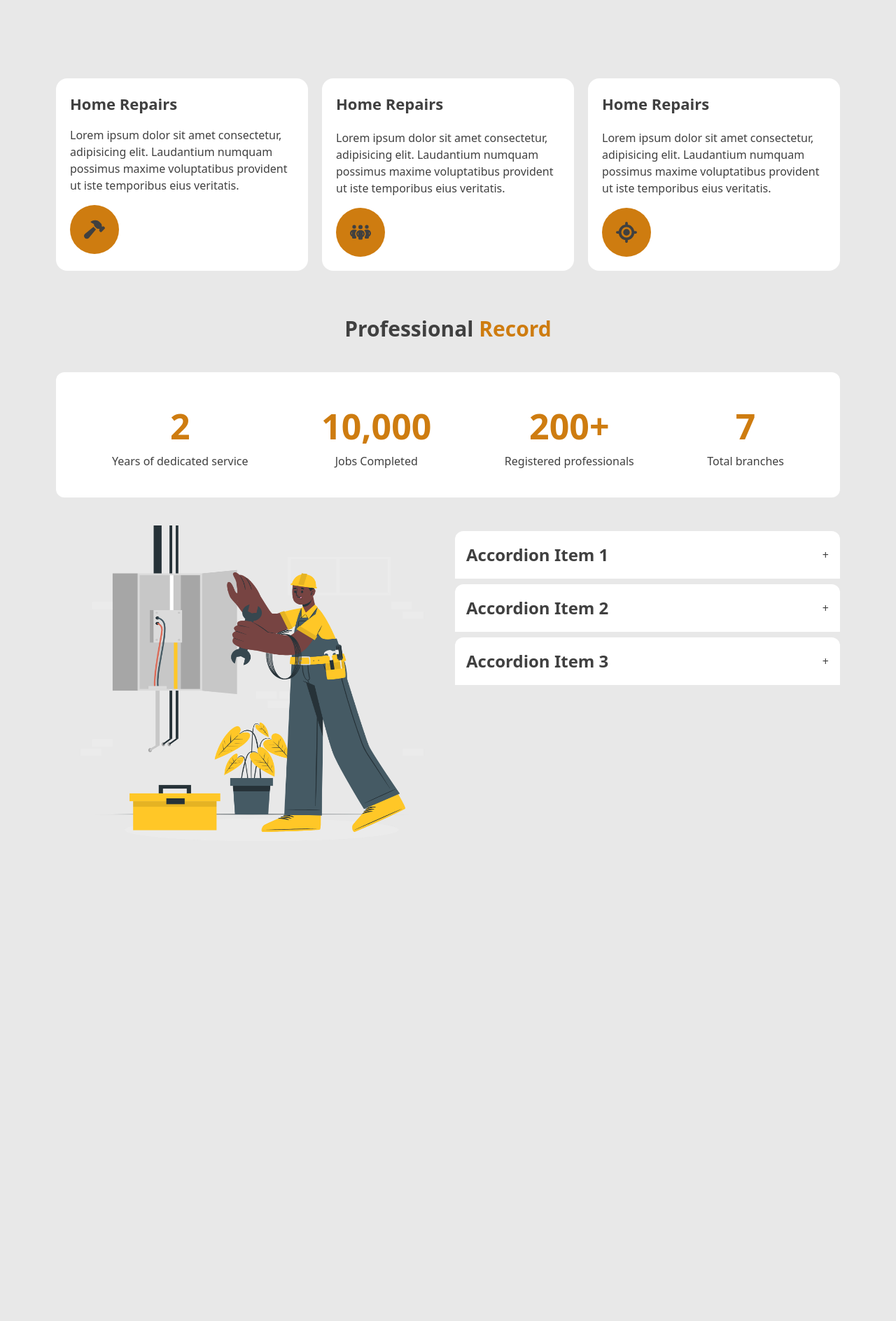
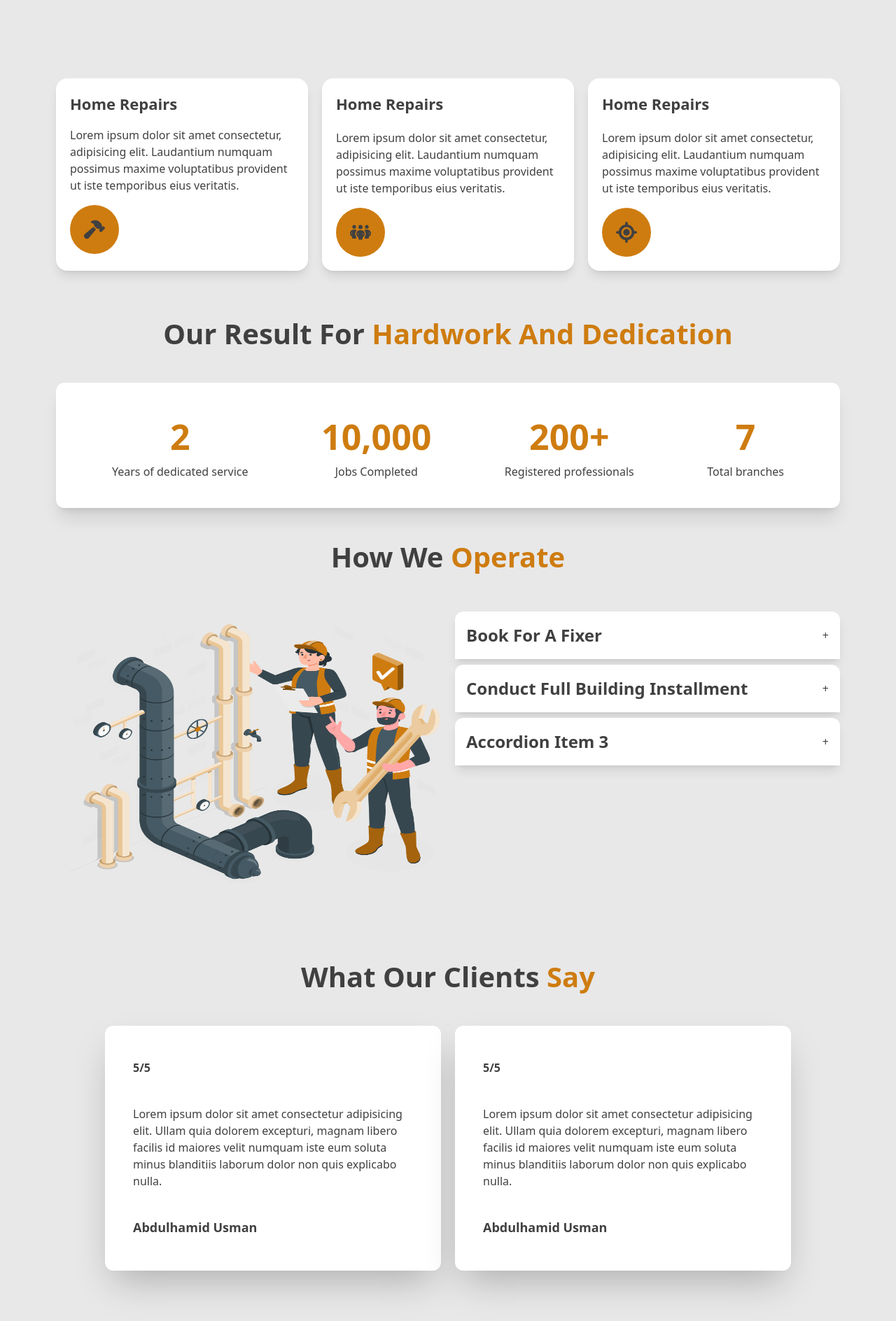
Before and after one commit to Hamidusman/FixIt, a React (Vite) app: page /a in a window 1280 px wide. Shown: the part 718-2606 px from the top of the page at 70% size. Before the commit the page ends 1949 px from the top, so only its background shows below. Built offline with nearby package versions, Linux system fonts and the light colour scheme.

Commit message:
review component | added shadows to components

```diff
--- a/src/App.tsx
+++ b/src/App.tsx
@@ -5,7 +5,8 @@ import './App.css'
 import Header from './base-components/header'
 import Hero from './home-page/hero'
 import Container from './home-page/container'
-import Accordion from './home-page/faq'
+import Accordion from './home-page/mou'
+import Reviews from './home-page/reviews'
 function App() {
   return (
     <>
@@ -13,7 +14,7 @@ function App() {
       <Hero />
       <Container />
       <Accordion />
-
+      <Reviews />
     </>
   )
 }
--- a/src/base-components/header.tsx
+++ b/src/base-components/header.tsx
@@ -7,7 +7,7 @@ const Header = () => {
     const [isOpen, setIsOpen] = useState(false);
 
     return (
-        <header className=" bg-white px-4 md:px-20 h-[90px] flex justify-between items-center  shadow-lg">
+        <header className=" bg-white px-4 md:px-20 h-[90px] flex justify-between items-center shadow-lg">
             <div className="flex items-center">
                 <h2 className="text-primary text-[28px] md:text-[35px] font-extrabold">
                     Fix<span>It</span>
--- a/src/home-page/container.tsx
+++ b/src/home-page/container.tsx
@@ -6,7 +6,7 @@ function Container(){
     return(
         <>
             <section className="bg-secondary px-5 md:px-20 py-5 flex flex-col lg:flex-row justify-between gap-5">
-                <article className="bg-white px-5 py-5 rounded-2xl w-full lg:w-[390px]
+                <article className="shadow-lg bg-white px-5 py-5 rounded-2xl w-full lg:w-[390px]
                                     flex-flex-col ">
                     <h1 className="font-bold text-[22px]">Home Repairs</h1>
                     <p className="my-4">Lorem ipsum dolor sit amet consectetur, adipisicing elit. Laudantium numquam possimus maxime voluptatibus provident ut iste temporibus eius veritatis.</p>
@@ -14,7 +14,7 @@ function Container(){
                         <FontAwesomeIcon icon={faHammer} size='xl' className=' mb[] p-5 w-[30px] h-[30px] bg-primary rounded-[100%] '/>
                     </div>
                 </article>
-                <article className="bg-white px-5 py-5 rounded-2xl w-full lg:w-[390px]
+                <article className="shadow-lg bg-white px-5 py-5 rounded-2xl w-full lg:w-[390px]
                                     flex-flex-col ">
                     <h1 className="font-bold text-[22px] mb-5">Home Repairs</h1>
                     <p className="my-4">Lorem ipsum dolor sit amet consectetur, adipisicing elit. Laudantium numquam possimus maxime voluptatibus provident ut iste temporibus eius veritatis.</p>
@@ -22,7 +22,7 @@ function Container(){
                         <FontAwesomeIcon icon={faPeopleGroup} size='xl' className='p-5 w-[30px] h-[30px] bg-primary rounded-[100%]'/>
                     </div>
                 </article>
-                <article className="bg-white px-5 py-5 rounded-2xl w-full lg:w-[390px]
+                <article className="shadow-lg bg-white px-5 py-5 rounded-2xl w-full lg:w-[390px]
                                     flex-flex-col ">
                     <h1 className="font-bold text-[22px] mb-5">Home Repairs</h1>
                     <p className="my-4">Lorem ipsum dolor sit amet consectetur, adipisicing elit. Laudantium numquam possimus maxime voluptatibus provident ut iste temporibus eius veritatis.</p>
@@ -30,10 +30,10 @@ function Container(){
                 </article>
             </section>
 
-            <h1 className='text-[30px] text-center font-bold my-10'>Professional <span className='text-primary'>Record</span></h1>
+            <h1 className='text-[40px] text-center font-bold my-10'>Our Result For <span className='text-primary'>Hardwork And Dedication</span></h1>
 
             <section className='px-5 md:px-20'>
-                <article className='rounded-xl w-full bg-white px-2 lg:px-20 py-5 md:py-10 gap-3 flex flex-col sm:flex-row justify-between'>
+                <article className=' shadow-xl rounded-xl w-full bg-white px-2 lg:px-20 py-5 md:py-10 gap-3 flex flex-col sm:flex-row justify-between'>
                     <div className='text-center'>
                         <h1 className='text-[50px] text-primary font-bold '>2</h1>
                         <p className=''>Years of dedicated service</p>
--- a/src/home-page/hero.tsx
+++ b/src/home-page/hero.tsx
@@ -1,16 +1,17 @@
 import GetStarted from "../base-components/start"
+
 function Hero() {
     return(
-        <section className="md:px-10 lg:px-20 py-10 px-5 w-full h-[90vh] bg-secondary
-                            flex flex-col lg:flex-row justify-between items-center">
-            <div className="lg:w-[50%]">
+        <section className="md:px-10 lg:px-20 py-5 md:py-20 px-5 w-full h-[90vh] bg-secondary
+                            flex flex-col lg:flex-row justify-between">
+            <div className="lg:w-[50%] h-full">
                 <h1 className="hero-text text-[35px]  lg:text-[75px] font-bold my-0">Technical Service Made Easy</h1>
                 <p className="text-[18px] my-5 ">Lorem ipsum, dolor sit amet consectetur adipisicing elit. Facilis totam sed officiis ea nulla blanditiis tempora eveniet! Corrupti dolorum sit, quod officiis tempora distinctio nemo. Qui veniam corporis cum! Repellat?</p>
                 <GetStarted />
             </div>
 
             <div>
-                <img src="src\assets\electrical-safety-training.jpg" className="rounded-3xl w-[100vw] lg:w-[440px] mt-0 h-[220px] md:h-[340px] lg:h-[450px] " alt="" />
+                <img src="src\assets\Electrician-bro (1).png" className="rounded-3xl w-full lg:w-[440px] mt-0 h-[350px] md:h-[340px] lg:h-[450px] " alt="" />
             </div>
         </section>
     )
--- a/src/home-page/faq.jsx
+++ b/src/home-page/mou.jsx
@@ -2,7 +2,7 @@ import React, { useState } from 'react';
 
 const AccordionItem = ({ title, children, isOpen, onToggle }) => {
     return (
-        <div className=" lg:w-[550px]">
+        <div className=" lg:w-[550px] shadow-lg">
             <header
                 className="flex justify-between items-center p-4 cursor-pointer
                             bg-white rounded-t-xl mt-2"
@@ -32,14 +32,18 @@ const Accordion = () => {
     };
 
     return (
+        <>
+
+            <h1 className='text-[40px] text-center font-bold my-10'>How We <span className='text-primary'>Operate</span></h1>
+
         <section className="mx-5 mt-10 md:mx-20 lg:flex justify-between">
-            <img src="src\assets\Electrician-cuate.png"
-                 className='w-full lg:w-[50%] h-[320px] md:h-[480px] ' alt="" />
+            <img src="src\assets\Pipeline maintenance-amico.png"
+                 className='w-full lg:w-[50%] h-[320px] md:h-[420px] ' alt="" />
 
             <div>
 
                 <AccordionItem
-                    title="Accordion Item 1"
+                    title="Book For A Fixer"
                     isOpen={openIndex === 0}
                     onToggle={() => handleToggle(0)}
 
@@ -47,7 +51,7 @@ const Accordion = () => {
                     Lorem ipsum dolor sit amet consectetur adipisicing elit. Similique veritatis nobis repellendus modi repudiandae at perspiciatis maiores aperiam. Laborum, recusandae omnis molestiae sequi adipisci consectetur similique eveniet corrupti dolor voluptas.
                 </AccordionItem>
                 <AccordionItem
-                    title="Accordion Item 2"
+                    title="Conduct Full Building Installment"
                     isOpen={openIndex === 1}
                     onToggle={() => handleToggle(1)}
                 >
@@ -62,6 +66,7 @@ const Accordion = () => {
                 </AccordionItem>
             </div>
         </section>
+        </>
     );
 };
 
--- /dev/null
+++ b/src/home-page/reviews.tsx
@@ -0,0 +1,33 @@
+import { section } from "framer-motion/client";
+
+
+function Reviews(){
+    return(
+        <section className="mx-5 md:mx-20 my-20">
+            <h1 className='text-[40px] text-center font-bold my-10'>What Our Clients <span className='text-primary'>Say</span></h1>
+
+            <div className="gap-5 w-full flex flex-wrap justify-center">
+                <article className="shadow-2xl py-12 px-10 w-full sm:w-[480px] min-h-[350px] max-h-[750px] bg-white rounded-xl
+                                    flex flex-col justify-between">
+                    <span className="font-bold">5/5</span>
+                    <p className=" ">Lorem ipsum dolor sit amet consectetur adipisicing elit. Ullam quia dolorem excepturi, magnam libero facilis id maiores velit numquam iste eum soluta minus blanditiis laborum dolor non quis explicabo nulla.</p>
+
+                    <p className="font-bold text-[18px] ">Abdulhamid Usman</p>
+                </article>
+
+                <article className="shadow-2xl py-12 px-10 w-full sm:w-[480px] min-h-[350px] max-h-[750px] bg-white rounded-xl
+                                    flex flex-col justify-between">
+                    <span className="font-bold">5/5</span>
+                    <p className=" ">Lorem ipsum dolor sit amet consectetur adipisicing elit. Ullam quia dolorem excepturi, magnam libero facilis id maiores velit numquam iste eum soluta minus blanditiis laborum dolor non quis explicabo nulla.</p>
+
+                    <p className="font-bold text-[18px] ">Abdulhamid Usman</p>
+                </article>
+
+            </div>
+
+
+        </section>
+    )
+}
+
+export default Reviews
```
Also changed, not shown: src/assets/Electrician-bro (1).png (added), src/assets/Pipeline maintenance-amico.png (added), src/home-page/faq.tsx (added).
